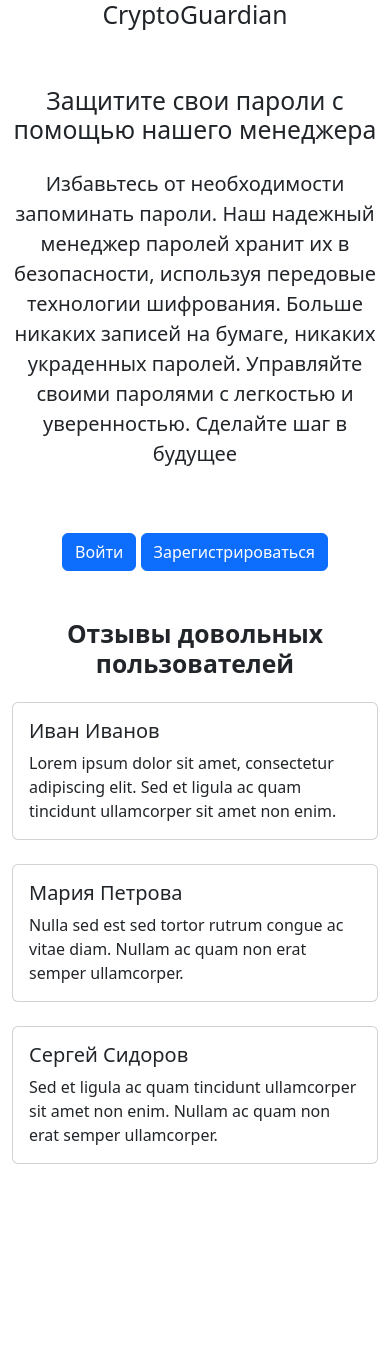
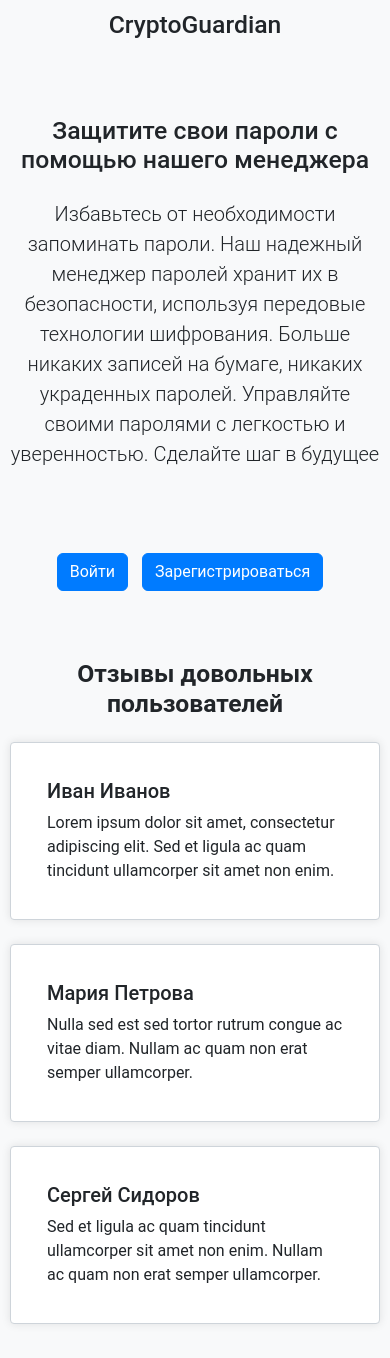
Before and after one commit to Ssentiago/CryptoGuardian, a FastAPI app: page / in a window 390 px wide. Before the commit the page ends 1164 px from the top, so only its background shows below. Run offline with FastAPI, Linux system fonts and the light colour scheme; parts of the project's set-up code (start-up, migrations or seed data) failed here and were passed over.

Commit message:
Some fixes...

```diff
--- a/routers/service_router.py
+++ b/routers/service_router.py
@@ -19,7 +19,9 @@ templates = Jinja2Templates(directory = "static/templates")
 async def get_main(request: Request, token: Optional[str] = Cookie(None)):
     if token:
         user = get_user_name(token)
-        return templates.TemplateResponse('main.html', {"request": request, 'user_name': user, "count_passwords": len(get_all_data(user))})
+        return templates.TemplateResponse('main.html', {"request": request,
+                                                        'user_name': user,
+                                                        "count_passwords": len(get_all_data(user))})
     else:
         return templates.TemplateResponse('AccessDenied.html', {"request": request})
 
--- /dev/null
+++ b/static/css/styles.css
@@ -0,0 +1,47 @@
+body {
+    font-family: 'Roboto', sans-serif;
+    background-color: #f8f9fa;
+}
+
+.btn {
+    margin-right: 10px;
+    transition: background-color 0.3s ease;
+}
+
+.btn:hover {
+    background-color: #0056b3;
+}
+
+.btn-primary {
+    background-color: #007bff;
+    border-color: #007bff;
+}
+
+.btn-danger {
+    background-color: #dc3545;
+    border-color: #dc3545;
+}
+
+.btn-success {
+    background-color: #28a745;
+    border-color: #28a745;
+}
+
+.form-control {
+    border: 1px solid #ced4da;
+    border-radius: 4px;
+}
+
+.card {
+    border: 1px solid #ced4da;
+    border-radius: 4px;
+    box-shadow: 0 0 10px rgba(0, 0, 0, 0.1);
+    padding: 20px;
+    margin-bottom: 20px;
+}
+
+@media (max-width: 768px) {
+    .container {
+        padding: 10px;
+    }
+}
--- a/static/templates/AccessDenied.html
+++ b/static/templates/AccessDenied.html
@@ -5,6 +5,7 @@
     <title>Title</title>
     <link href="https://cdn.jsdelivr.net/npm/bootstrap@5.2.1/dist/css/bootstrap.min.css" rel="stylesheet"
           integrity="sha384-iYQeCzEYFbKjA/T2uDLTpkwGzCiq6soy8tYaI1GyVh/UjpbCx/TYkiZhlZB6+fzT" crossorigin="anonymous">
+    <link rel="stylesheet" href="static/css/styles.css">
     <meta name="viewport" content="width=device-width, initial-scale=1">
 </head>
 <body>
--- a/static/templates/forgot.html
+++ b/static/templates/forgot.html
@@ -2,6 +2,8 @@
     <link href="https://cdn.jsdelivr.net/npm/bootstrap@5.2.1/dist/css/bootstrap.min.css" rel="stylesheet"
           integrity="sha384-iYQeCzEYFbKjA/T2uDLTpkwGzCiq6soy8tYaI1GyVh/UjpbCx/TYkiZhlZB6+fzT" crossorigin="anonymous">
     <title>Забыли пароль?</title>
+    <link rel="stylesheet" href="static/css/styles.css">
+
     <script src="https://cdn.jsdelivr.net/npm/sweetalert2@11"></script>
 
 </head>
@@ -10,7 +12,6 @@
 <body>
 
 <div>
-
 
 
     <div class="container mt-3">
--- a/static/templates/index.html
+++ b/static/templates/index.html
@@ -6,6 +6,7 @@
     <title>CryptoGuardian</title>
     <link href="https://cdn.jsdelivr.net/npm/bootstrap@5.2.1/dist/css/bootstrap.min.css" rel="stylesheet"
           integrity="sha384-iYQeCzEYFbKjA/T2uDLTpkwGzCiq6soy8tYaI1GyVh/UjpbCx/TYkiZhlZB6+fzT" crossorigin="anonymous">
+    <link rel="stylesheet" href="static/css/styles.css">
     <script src="static/js/main.js"></script>
 
 
--- a/static/templates/login.html
+++ b/static/templates/login.html
@@ -3,6 +3,8 @@
           integrity="sha384-iYQeCzEYFbKjA/T2uDLTpkwGzCiq6soy8tYaI1GyVh/UjpbCx/TYkiZhlZB6+fzT" crossorigin="anonymous">
     <meta name="viewport" content="width=device-width, initial-scale=1">
     <title>Вход</title>
+    <link rel="stylesheet" href="static/css/styles.css">
+
     <script src="https://cdn.jsdelivr.net/npm/sweetalert2@11"></script>
 </head>
 
@@ -36,6 +38,4 @@
 <script>authenticateUser()</script>
 
 
-
-
 </body>
--- a/static/templates/main.html
+++ b/static/templates/main.html
@@ -6,6 +6,7 @@
     <meta name="viewport" content="width=device-width, initial-scale=1.0">
     <link href="https://cdn.jsdelivr.net/npm/bootstrap@5.2.1/dist/css/bootstrap.min.css" rel="stylesheet"
           integrity="sha384-iYQeCzEYFbKjA/T2uDLTpkwGzCiq6soy8tYaI1GyVh/UjpbCx/TYkiZhlZB6+fzT" crossorigin="anonymous">
+    <link rel="stylesheet" href="static/css/styles.css">
     <script src="https://cdn.jsdelivr.net/npm/sweetalert2@11"></script>
 
 
@@ -32,7 +33,7 @@
             У вас сохранено {{ count_passwords }} пароля
             {% else %}
             У вас сохранено {{ count_passwords }} паролей
-        {% endif %}
+            {% endif %}
         </h3>
 
 
@@ -63,7 +64,7 @@
                 </div>
                 <button id="generateButton" onclick="generatePassword()" class="btn btn-primary">Генерация</button>
 
-                    <span  style="background-color: #f0f0f0; border: 1px solid #ccc;" id="generatedPassword" class="col-6 mt-3"></span>
+                <span style="background-color: #f0f0f0; border: 1px solid #ccc;" id="generatedPassword" class="col-6 mt-3"></span>
 
             </div>
 
--- a/static/templates/register.html
+++ b/static/templates/register.html
@@ -4,6 +4,7 @@
     <title>Регистрация</title>
     <link href="https://cdn.jsdelivr.net/npm/bootstrap@5.2.1/dist/css/bootstrap.min.css" rel="stylesheet"
           integrity="sha384-iYQeCzEYFbKjA/T2uDLTpkwGzCiq6soy8tYaI1GyVh/UjpbCx/TYkiZhlZB6+fzT" crossorigin="anonymous">
+    <link rel="stylesheet" href="static/css/styles.css">
     <script src="https://cdn.jsdelivr.net/npm/sweetalert2@11"></script>
 
 </head>
```
Also changed, not shown: static/templates/change_password.html (+9 -6 lines), database/db.db.
